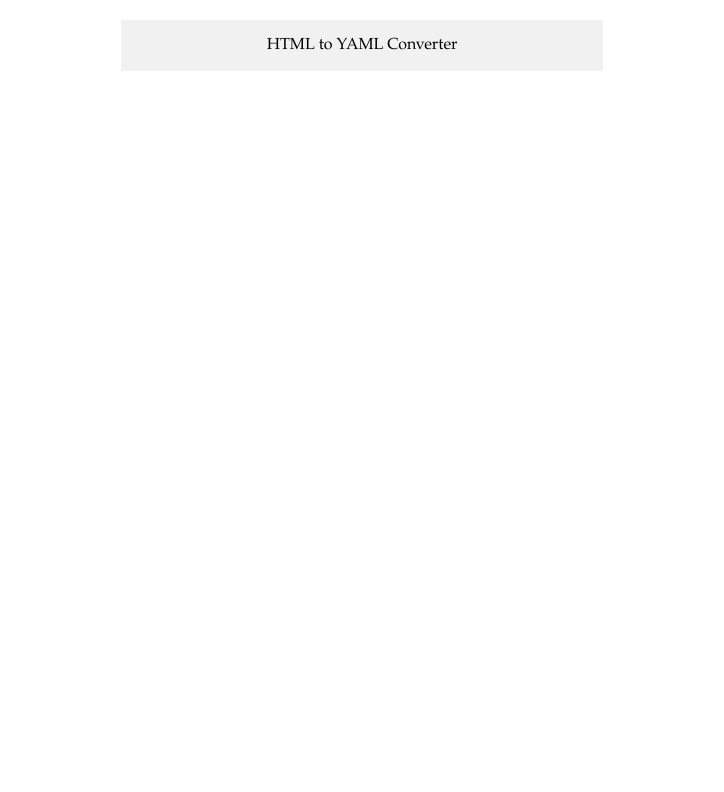
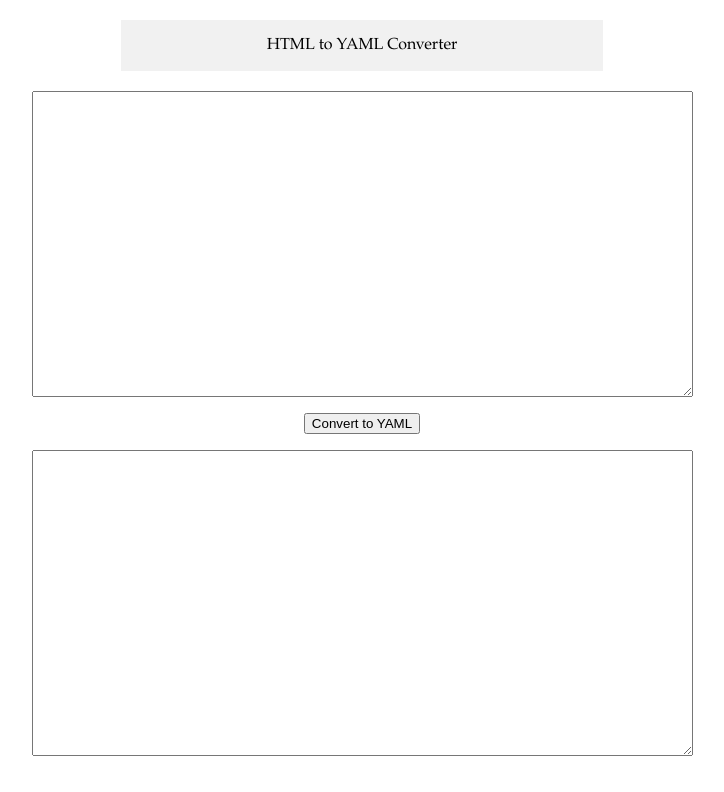
Before and after one commit to Nikhil-S98/html_to_yaml_converter, a plain HTML site: page index.html in a window 1280 px wide. Shown: the whole page, without its empty margins (278-1002 px from the left). Drawn offline with Linux system fonts and the light colour scheme.

Commit message:
Finished index.html and started convertToYaml() in converter.js

```diff
--- a/css/style.css
+++ b/css/style.css
@@ -2,7 +2,9 @@ body {
     font-family: 'Garamond', serif;
     margin: 0;
     display: flex;
+    flex-direction: column;
     justify-content: center;
+    align-items: center;
 }
 
 .header {
@@ -14,3 +16,21 @@ body {
     flex-flow: row wrap;
     justify-content: center;
 }
+
+.forms {
+    display: flex;
+    flex-direction: column;
+    justify-content: center;
+    gap: 16px;
+}
+
+#htmlForm {
+    display: flex;
+    flex-direction: column;
+    justify-content: center;
+    align-items: center;
+    gap: 16px;
+}
+
+#yamlForm {
+}
--- a/index.html
+++ b/index.html
@@ -8,6 +8,18 @@
     <body>
         <div class="header">HTML to YAML Converter</div>
 
+        <div class="forms">
+            <form id="htmlForm">
+                <textarea id="htmlInput" rows="20" cols="80"></textarea>
+                <button id="convertButton" type="button" onclick="convertToYAML()">Convert to YAML</button>
+            </form>
+
+            <form id="yamlForm">
+                <textarea id="yamlOutput" rows="20" cols="80" readonly></textarea>
+            </form>
+        </div>
+
+        <script src="scripts/converter.js"></script>
     </body>
 
 </html>
--- a/scripts/converter.js
+++ b/scripts/converter.js
@@ -0,0 +1 @@
+function convertToYAML()
```
